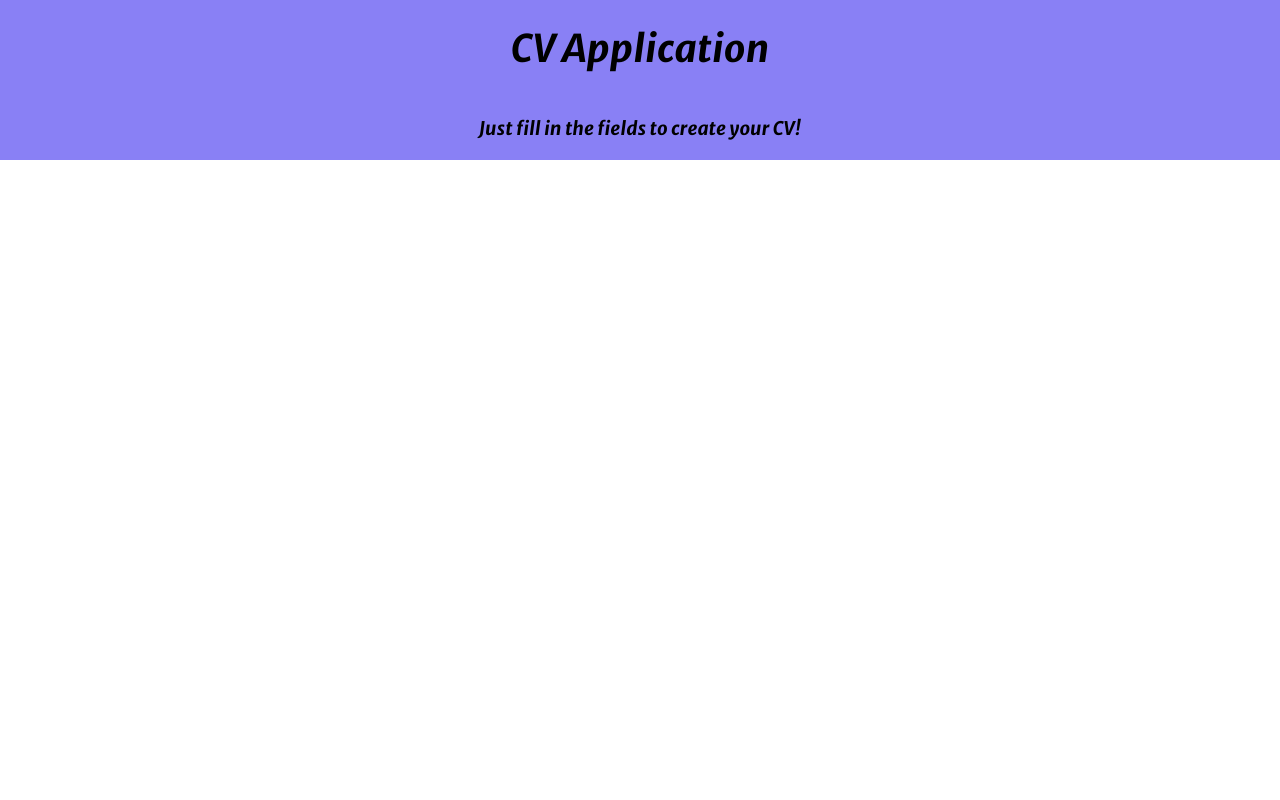
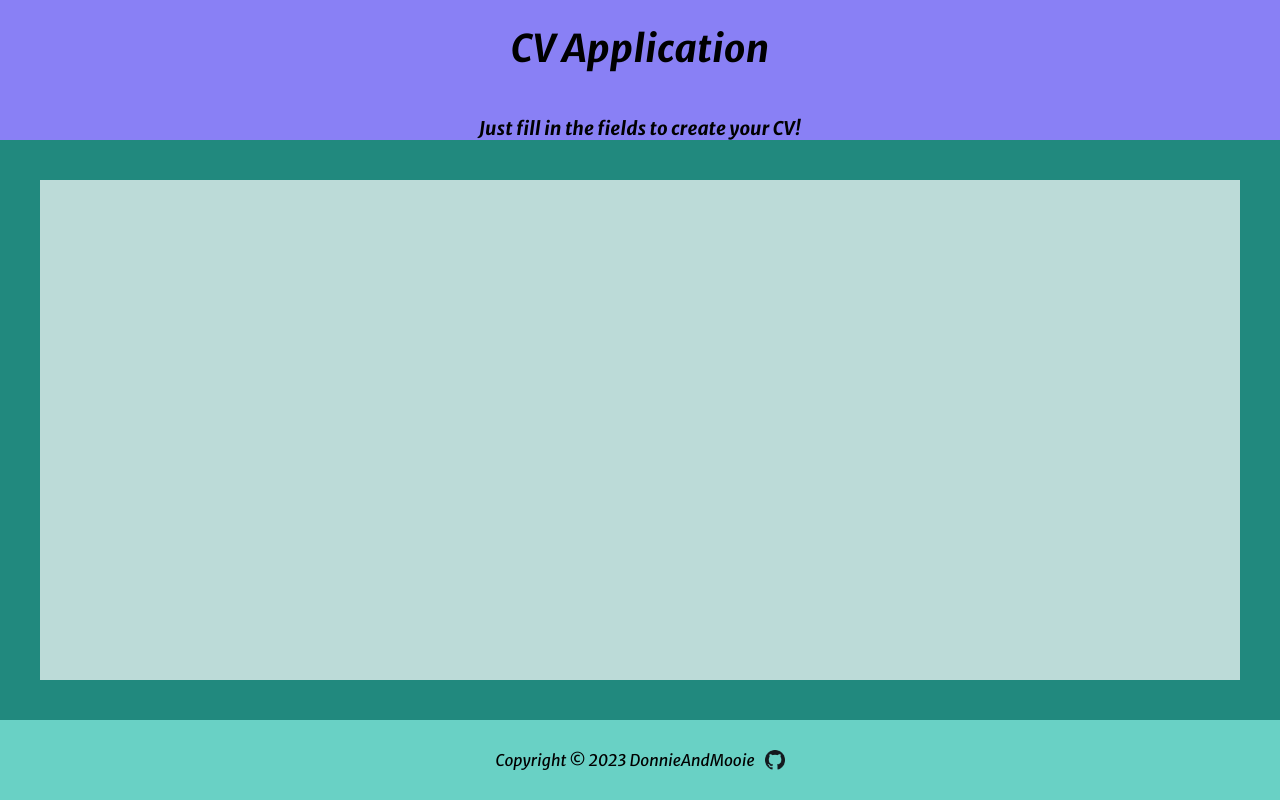
Before and after one commit to DonnieAndMooie/cv-application, a React (Create React App) app: page / in a window 1280 px wide. Built offline with nearby package versions, Linux system fonts and the light colour scheme.

Commit message:
Create basic webpage layout

```diff
--- a/src/App.js
+++ b/src/App.js
@@ -1,8 +1,12 @@
 import Header from "./components/Header";
+import CV from "./components/CV";
+import Footer from "./components/Footer";
 function App() {
   return (
-    <div className="App">
+    <div className="app">
       <Header/>
+      <CV/>
+      <Footer/>
     </div>
   );
 }
--- /dev/null
+++ b/src/components/CV.js
@@ -0,0 +1,12 @@
+import React, { Component } from 'react'
+import '../styles/styles.css'
+
+export default class CV extends Component {
+  render() {
+    return (
+      <div className='cv-container'>
+        <div className='cv'></div>
+      </div>
+    )
+  }
+}
--- /dev/null
+++ b/src/components/Footer.js
@@ -0,0 +1,14 @@
+import React, { Component } from 'react'
+import '../styles/styles.css'
+import github from '../images/github.png'
+
+export default class Footer extends Component {
+  render() {
+    return (
+      <div className='footer'>
+        <p>Copyright © 2023 DonnieAndMooie</p>
+        <img className='github' src={github} alt="Github Logo"/>
+      </div>
+    )
+  }
+}
--- a/src/styles/styles.css
+++ b/src/styles/styles.css
@@ -7,11 +7,16 @@ body{
     margin: 0;
 }
 
+.app{
+    display: grid;
+    height: 100vh;
+    grid-template-rows: 140px 1fr 80px;
+}
+
 .header{
     display: flex;
     justify-content: center;
     background-color: #8980F5;
-    height: 140px;
     padding-bottom: 20px;
 }
 
@@ -25,3 +30,26 @@ body{
 h1{
     font-size: 38px;
 }
+
+.cv-container{
+    background-color: #21897E;
+    padding: 40px;
+}
+
+.footer{
+    background-color: #69D1C5;
+    font-family: "Merriweather", sans-serif;
+    display: flex;
+    justify-content: center;
+    align-items: center;
+    gap: 10px;
+}
+
+.github{
+    height: 20px;
+}
+
+.cv{
+    background-color: rgba(255, 255, 255, 0.699);
+    height: 100%;
+}
```
Also changed, not shown: src/images/github.png (added).
